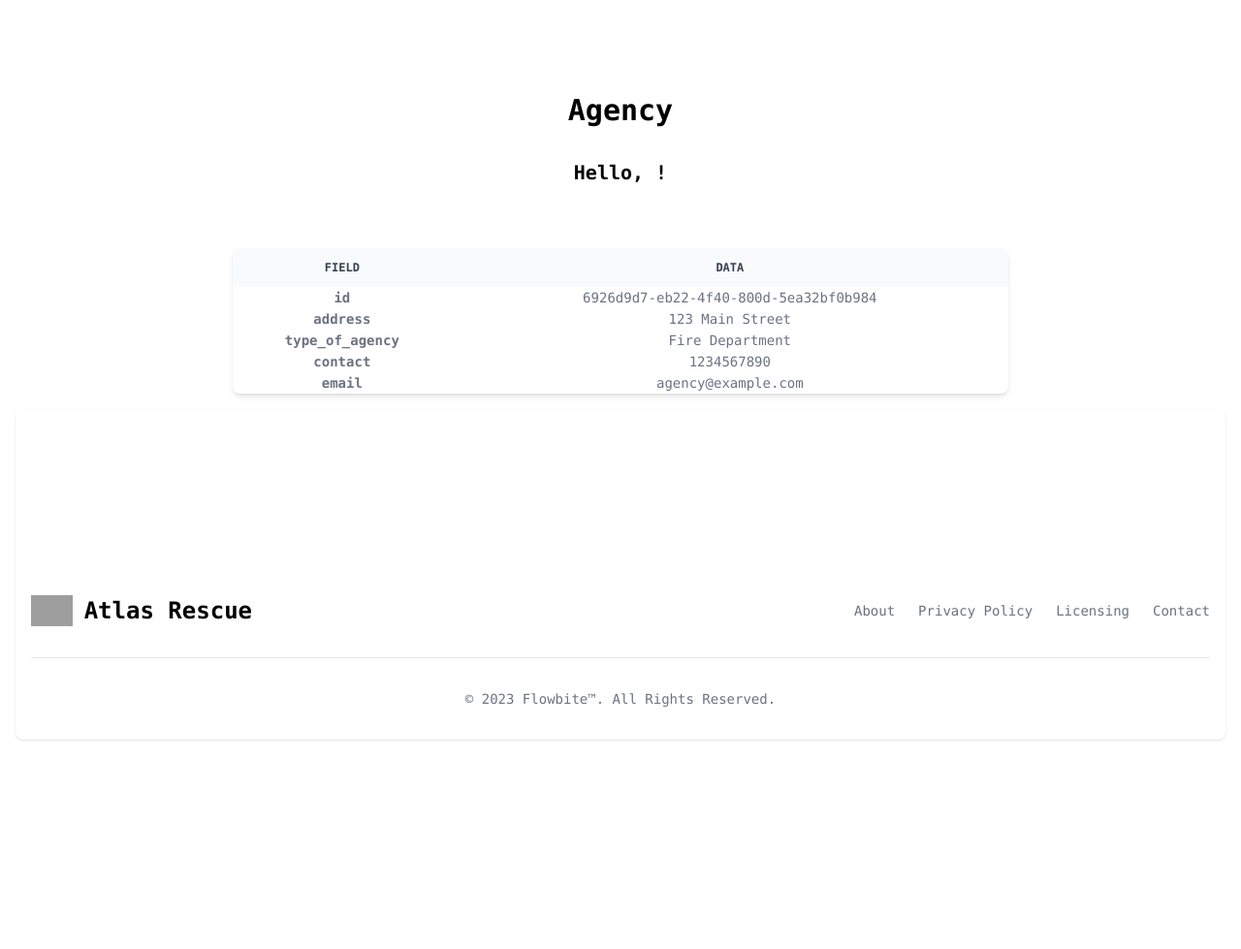
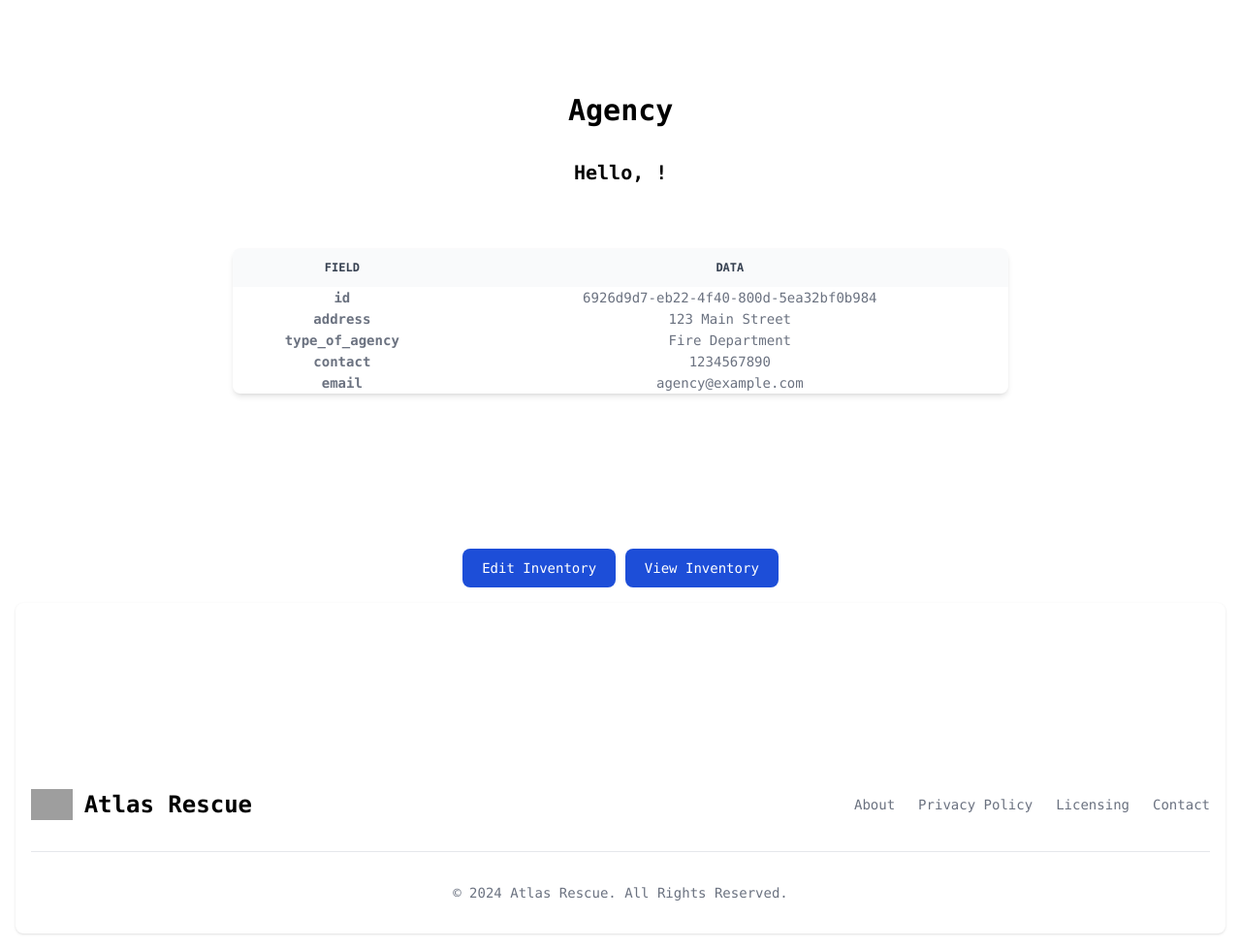
Before and after one commit to saurav-dhait/Binary-bits, a Django app: page /agency/6926d9d7-eb22-4f40-800d-5ea32bf0b984 in a window 1280 px wide. Shown: the part 64-1043 px from the top of the page at 97% size. Before the commit the page ends 828 px from the top, so only its background shows below. Run offline with Django 5.2, Linux system fonts and the light colour scheme; data comes from the database, SQL or seed files in the repository; both versions use the stored data as it was after the commit; some libraries are stand-ins or nearby versions; grey boxes are pictures that could not be loaded.

Commit message:
commit_10

```diff
--- a/django_2/settings.py
+++ b/django_2/settings.py
@@ -11,7 +11,7 @@
 SECRET_KEY = 'django-insecure-i&sre(^ud#1-17b0r9xhmyjqr&2@16gra&xx-o4vxsr5wyo1k%'
 
 # SECURITY WARNING: don't run with debug turned on in production!
-DEBUG = False
+DEBUG = True
 
 ALLOWED_HOSTS = ['atlas-rescue.onrender.com',"127.0.0.1"]
 
--- a/index/templates/index/about.html
+++ b/index/templates/index/about.html
@@ -2,7 +2,7 @@
 {% block content %}
 <div class="flex flex-col items-center">
 
-<div class="mt-40 self-center text-center max-w-[700px]">
+<div class="mt-40 self-center text-center max-w-[700px]" data-aos="flip-up" >
     <h1 class="text-3xl font-bold dark:text-white text-black">About</h1>
     <br>
 
--- a/index/templates/index/agency.html
+++ b/index/templates/index/agency.html
@@ -1,12 +1,12 @@
 {% extends 'layout.html' %}
 {% block content %}
-<div class="flex flex-col items-center">
-    <div class="pt-24">
+<div class="flex flex-col items-center" >
+    <div class="pt-24" data-aos="flip-up">
         <h1 class="text-3xl font-bold dark:text-white text-black">
             Agency
         </h1>
     </div>
-    <div class="pt-8 pb-16">
+    <div class="pt-8 pb-16" data-aos="flip-up">
         <h1 class="text-xl font-bold dark:text-white text-black">
             Hello, {{ user.username }}!
         </h1>
@@ -14,7 +14,7 @@
 
 
 
-<div class="relative overflow-x-auto shadow-md sm:rounded-lg w-[800px] ">
+<div class="relative overflow-x-auto shadow-md sm:rounded-lg w-[800px] " data-aos="zoom-in">
     <table class="w-full text-sm text-left rtl:text-right text-gray-500 dark:text-gray-400 text-center">
         <thead class="text-xs text-gray-700 uppercase bg-gray-50 dark:bg-gray-700 dark:text-gray-400">
             <tr>
@@ -42,5 +42,13 @@
 </div>
 
 
+<div class="pt-40">
+    <div>
+        <button type="button" class="px-5 py-2.5 text-sm font-medium text-white bg-blue-700 hover:bg-blue-800 focus:ring-4 focus:outline-none focus:ring-blue-300 rounded-lg text-center dark:bg-blue-600 dark:hover:bg-blue-700 dark:focus:ring-blue-800">Edit Inventory</button>
+
+        <button type="button" class="px-5 py-2.5 text-sm font-medium text-white bg-blue-700 hover:bg-blue-800 focus:ring-4 focus:outline-none focus:ring-blue-300 rounded-lg text-center dark:bg-blue-600 dark:hover:bg-blue-700 dark:focus:ring-blue-800">View Inventory</button>
+    </div>
+</div>
+
 </div>
 {% endblock %}
--- a/index/templates/index/home.html
+++ b/index/templates/index/home.html
@@ -77,7 +77,7 @@
 </div>
 
    <div data-aos="flip-up" class="w-[700px]">
-            <iframe class="mx-auto w-full lg:max-w-xl h-64 rounded-lg sm:h-96 shadow-xl" src="https://www.youtube.com/embed/KaLxCiilHns" title="YouTube video player" frameborder="0" allow="accelerometer; autoplay; clipboard-write; encrypted-media; gyroscope; picture-in-picture" allowfullscreen></iframe>
+            <iframe width="560" height="315" src="https://www.youtube.com/embed/cWYcXhMhJF4?si=iD7FeHqJB7sZNSVv" title="YouTube video player" frameborder="0" allow="accelerometer; autoplay; clipboard-write; encrypted-media; gyroscope; picture-in-picture; web-share" allowfullscreen></iframe>
    </div>
 
 
--- a/templates/layout.html
+++ b/templates/layout.html
@@ -115,7 +115,7 @@
             </a>
             <ul class="flex flex-wrap items-center mb-6 text-sm font-medium text-gray-500 sm:mb-0 dark:text-gray-400">
                 <li>
-                    <a href="" class="hover:underline me-4 md:me-6">About</a>
+                    <a href="{% url 'index:about' %}" class="hover:underline me-4 md:me-6">About</a>
                 </li>
                 <li>
                     <a href="#" class="hover:underline me-4 md:me-6">Privacy Policy</a>
@@ -124,12 +124,12 @@
                     <a href="#" class="hover:underline me-4 md:me-6">Licensing</a>
                 </li>
                 <li>
-                    <a href="#" class="hover:underline">Contact</a>
+                    <a href="{% url 'index:about' %}" class="hover:underline">Contact</a>
                 </li>
             </ul>
         </div>
         <hr class="my-6 border-gray-200 sm:mx-auto dark:border-gray-700 lg:my-8" />
-        <span class="block text-sm text-gray-500 sm:text-center dark:text-gray-400">© 2023 <a href="https://flowbite.com/" class="hover:underline">Flowbite™</a>. All Rights Reserved.</span>
+        <span class="block text-sm text-gray-500 sm:text-center dark:text-gray-400">© 2024 <a href="https://flowbite.com/" class="hover:underline">Atlas Rescue</a>. All Rights Reserved.</span>
     </div>
 </footer>
 
```
Also changed, not shown: db.sqlite3.
